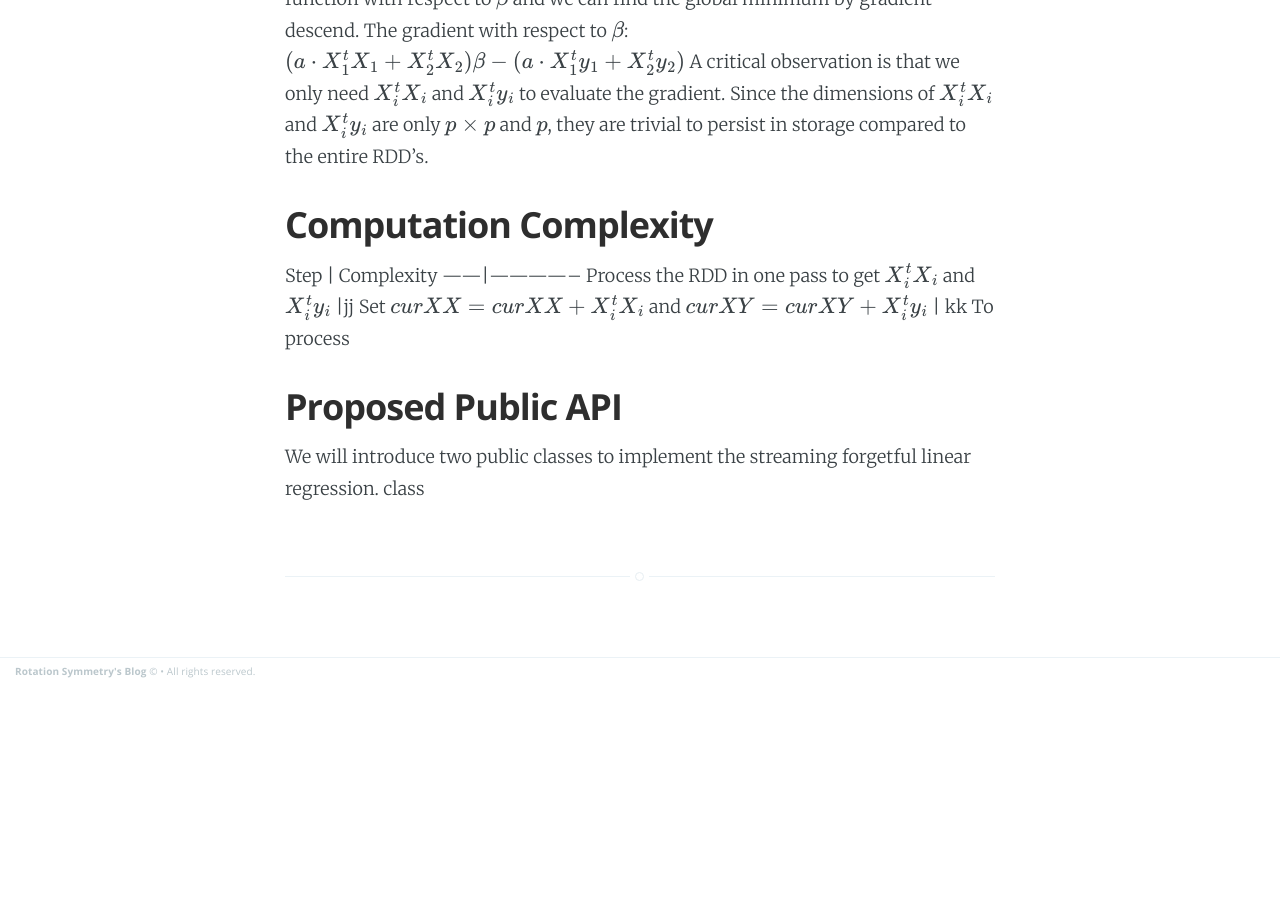
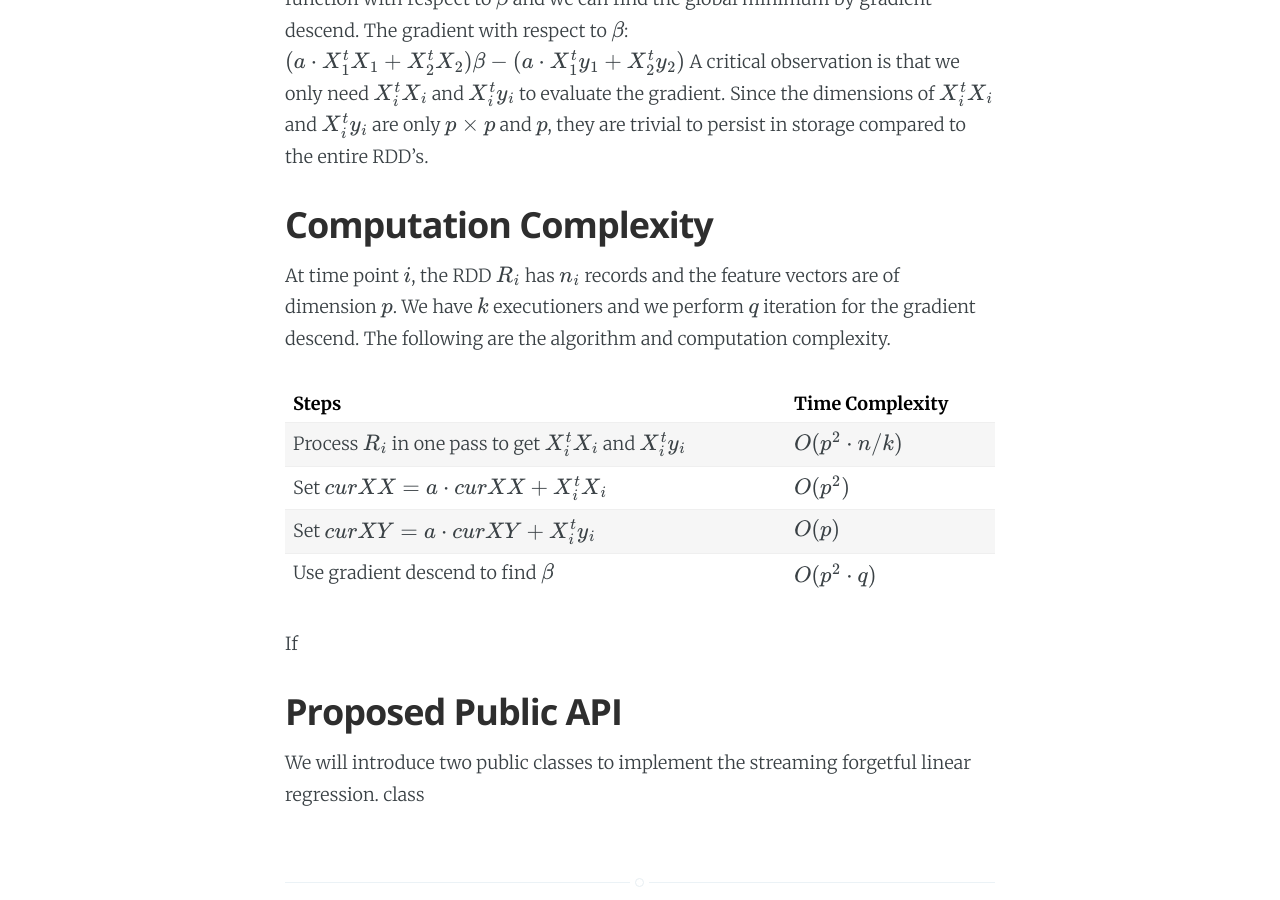
Before and after one commit to rotationsymmetry/rotationsymmetry.github.io, a Jekyll site: the page built from _posts/2015-07-22-streaming-forgetful-linear-regression.md, in a window 1280 px wide and 900 px high, scrolled down 1570 px. Built offline with Jekyll 4.4.1, drawn with Linux system fonts in a browser that asks for light colours; Markdown is read by kramdown in place of the engine named in the settings; formulas are drawn with MathJax 3; comment, search, counter and statistics services are not loaded; before the commit the page ends 2255 px from its top, so only the background shows below that.

Commit message:
Update 2015-07-22-streaming-forgetful-linear-regression.md

```diff
--- a/_posts/2015-07-22-streaming-forgetful-linear-regression.md
+++ b/_posts/2015-07-22-streaming-forgetful-linear-regression.md
@@ -1,6 +1,6 @@
 ---
 title: Streaming Forgetful Linear Regression
-tags: [analytics spark]
+tags: [analytics, spark]
 ---
 
 In supervised learning streaming data, the relation between the label and the predictors can potentially change over time. For example ... The current implementation of [streaming linear regression]() in [Spark]() treat all streaming data coming from the same source with constant relation. Inspired by the decay factor introduced in [streaming k-means](https://databricks.com/blog/2015/01/28/introducing-streaming-k-means-in-spark-1-2.html), this post is a proposal for incorporating forgetfulness to streaming linear regression.
@@ -46,11 +46,16 @@ A critical observation is that we only need  \\(X_i^tX_i\\) and  \\(X_i^ty_i\\)
 
 ## Computation Complexity
 
-Step | Complexity
-------|--------------
-Process the RDD in one pass to get \\(X_i^tX_i\\) and  \\(X_i^ty_i\\) |jj
-Set \\(curXX=curXX+X_i^tX_i\\) and \\(curXY=curXY+X_i^ty_i\\) | kk
-To process
+At time point \\(i\\), the RDD \\(R_i\\) has \\(n_i\\) records and the feature vectors are of dimension \\(p\\). We have \\(k\\) executioners and we perform \\(q\\) iteration for the gradient descend. The following are the algorithm and computation complexity.
+
+Steps | Time Complexity
+-|-
+Process \\(R_i\\) in one pass to get \\(X_i^tX_i\\) and  \\(X_i^ty_i\\)  | \\(O(p^2\cdot n / k)\\)
+Set \\(curXX=a \cdot curXX+X_i^tX_i\\) | \\(O(p^2 )\\)
+Set \\(curXY=a \cdot curXY+X_i^ty_i\\) | \\(O(p)\\)
+Use gradient descend to find \\(\beta\\) | \\(O(p^2\cdot q)\\)
+
+If
 
 
 
```
